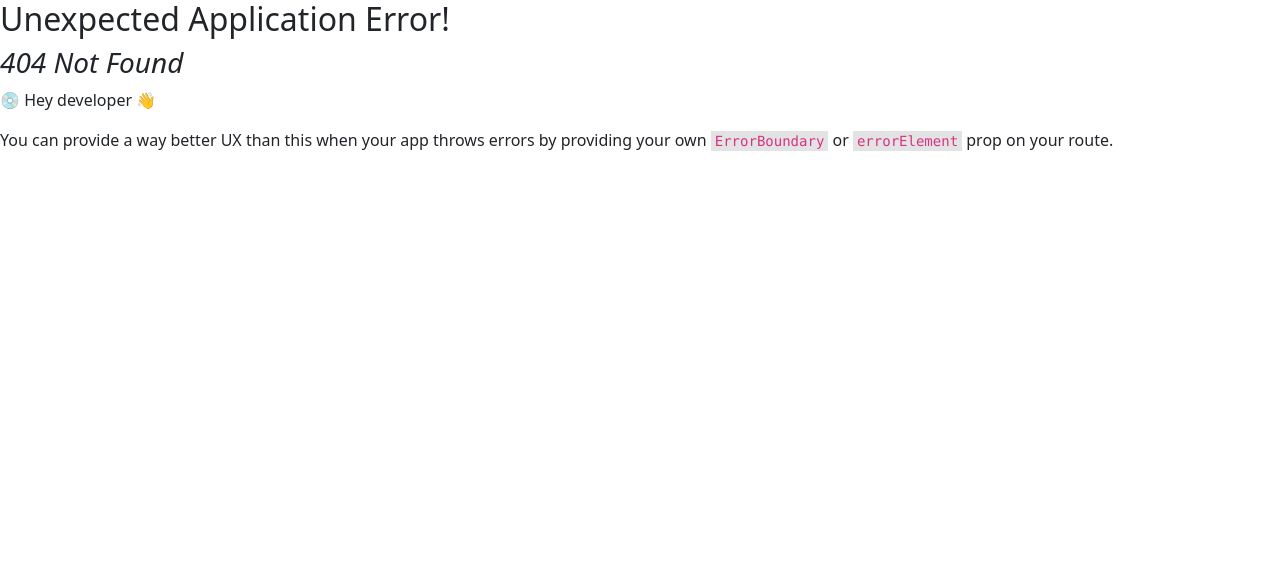
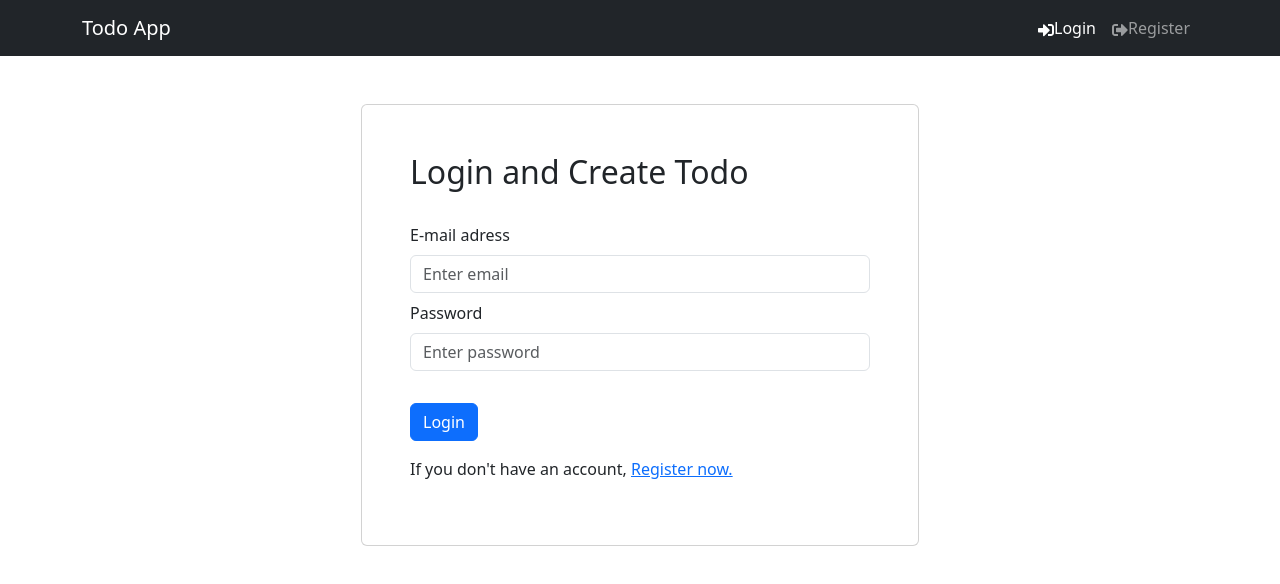
Before and after one commit to ugurhmz/MERN-TodoApp, a React (Vite) app in the folder front-end/: page /login in a window 1280 px wide. Before the commit this address had no page. Shown: the top 584 px of the page. Built offline with nearby package versions, Linux system fonts and the light colour scheme.

Commit message:
LoginPage.jsx created and shown

```diff
--- a/front-end/src/components/FormContainer.jsx
+++ b/front-end/src/components/FormContainer.jsx
@@ -1,12 +1,12 @@
 import React from 'react'
 import { Container, Row, Col } from 'react-bootstrap'
 
-const FormContainer = ({props}) => {
+const FormContainer = ({children}) => {
   return (
     <Container>
         <Row className='justify-content-md-center mt-5'>
             <Col xs={12} md={6} className='card p-5'>
-                {props}
+                {children}
             </Col>
         </Row>
     </Container>
--- a/front-end/src/main.jsx
+++ b/front-end/src/main.jsx
@@ -10,11 +10,13 @@ import {
 } from 'react-router-dom'
 import './index.css'
 import HomePage from './pages/HomePage.jsx'
+import LoginPage from './pages/LoginPage.jsx'
 
 const router = createBrowserRouter(
     createRoutesFromElements(
       <Route path='/' element = { <App/>}>
-        <Route index={true} path='/' element={<HomePage/>}/>
+        <Route index={true} path='/'       element={<HomePage/>}/>
+        <Route              path='/login'  element={<LoginPage/>}/>
       </Route>
     )
 )
--- a/front-end/src/pages/LoginPage.jsx
+++ b/front-end/src/pages/LoginPage.jsx
@@ -0,0 +1,62 @@
+import React from 'react'
+import { useState  } from 'react'
+import { Link } from 'react-router-dom'
+import { Form, Button, Row, Col } from 'react-bootstrap'
+import FormContainer from '../components/FormContainer'
+
+
+const LoginPage = () => {
+
+    const [email, setEmail] = useState('')
+    const [password, setPassword] = useState('')
+
+    const formSubmitHandler = async (e) => {
+        e.preventDefault()
+        console.log("Submit form")
+    }
+
+  return (
+    <FormContainer>
+        <h2>Login and Create Todo</h2>
+        <Form onSubmit={ formSubmitHandler } className='mt-3'>
+
+            {/** Email Input */}
+            <Form.Group className='my-2 ' controlId='email'>
+                <Form.Label>E-mail adress </Form.Label>
+                <Form.Control
+                    type='email'
+                    placeholder='Enter email'
+                    value={email}
+                    onChange={ (e) => setEmail(e.target.value)}>
+                </Form.Control>
+            </Form.Group>
+
+            {/** Password Input */}
+            <Form.Group className='my-2' controlId='password'>
+                <Form.Label>Password</Form.Label>
+                <Form.Control
+                    type='password'
+                    placeholder='Enter password'
+                    value={password}
+                    onChange={ (e) => setPassword(e.target.value)}>
+                </Form.Control>
+            </Form.Group>
+
+             {/** Login Button */}
+            <Button type='submit' variant='primary' className='mt-4'>
+                Login
+            </Button>
+
+            {/** Register  */}
+            <Row className='py-3'>
+                <Col >
+                    If you don't have an account, <Link to='/register'>Register now.</Link>
+                </Col>
+            </Row>
+
+        </Form>
+    </FormContainer>
+  )
+}
+
+export default LoginPage
```
